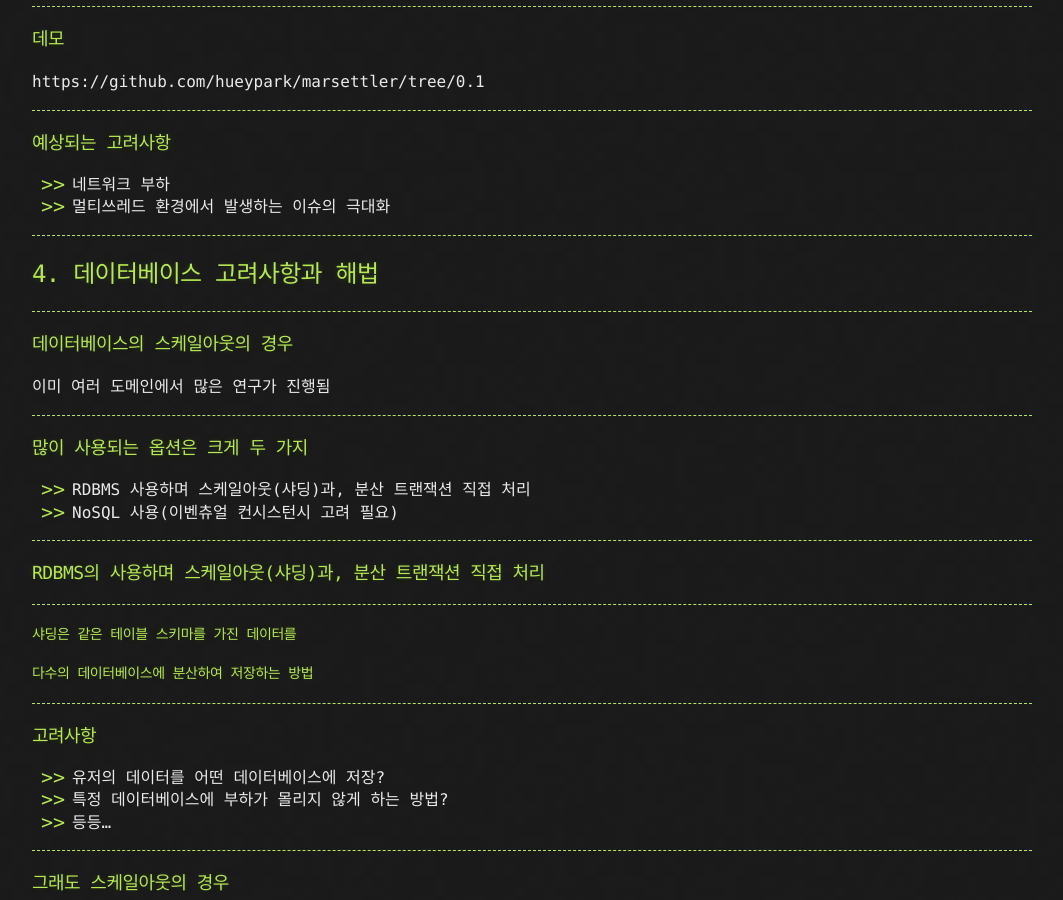
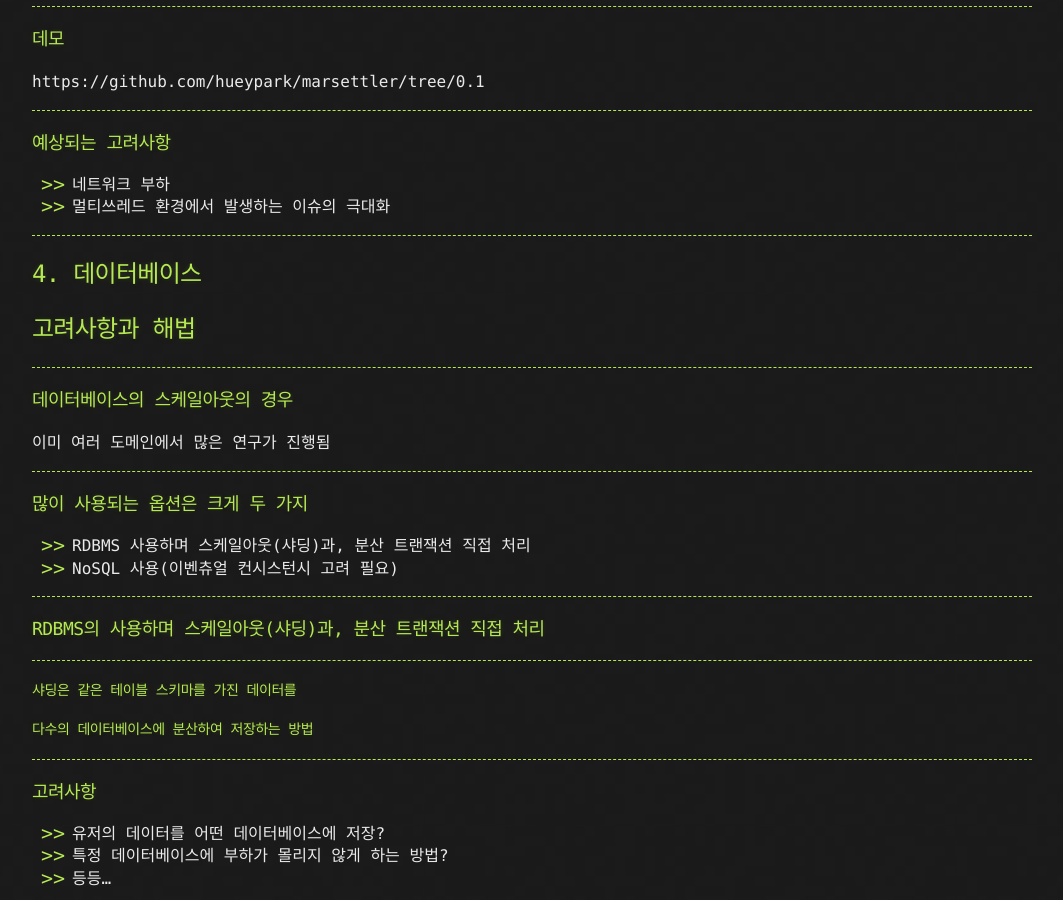
Before and after one commit to hueypark/hueypark.github.io, a Jekyll site: the page built from assets/slide/huge-single-mmorpg-server.md, in a window 1280 px wide and 900 px high, scrolled down 5559 px. Shown: the whole window, without its empty margins (108-1171 px from the left). Built offline with Jekyll 4.4.1, drawn with Linux system fonts in a browser that asks for light colours; our own code applies the rules of GitHub Pages for plain Markdown files.

```diff
--- a/assets/slide/huge-single-mmorpg-server.md
+++ b/assets/slide/huge-single-mmorpg-server.md
@@ -301,7 +301,8 @@ https://github.com/hueypark/marsettler/tree/0.1
 
 ---
 
-## 4. 데이터베이스 고려사항과 해법
+## 4. 데이터베이스
+## 고려사항과 해법
 
 ---
 
```
